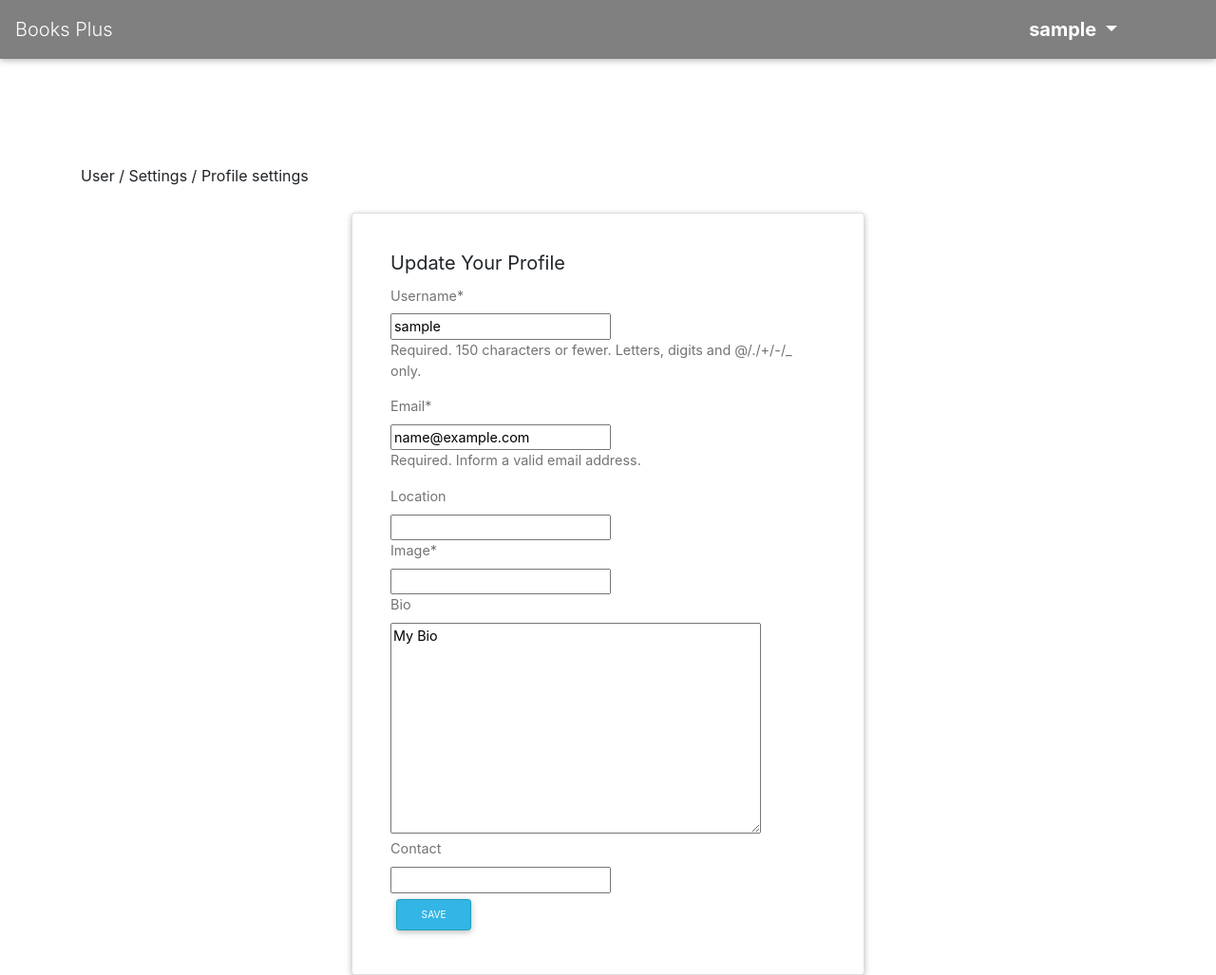
After one commit to Tajeu2001/Books-Plus, a Django app: a page that uses book_app/templates/edit.html in a window 1280 px wide. The commit adds this page. Shown: the whole page at 95% size. Run offline with Django 3.2, Linux system fonts and the light colour scheme; the visitor is signed in with stand-in values (Sample User, id 1); data comes from the database, SQL or seed files in the repository; some libraries are stand-ins or nearby versions.

Commit message:
Create user profile functionality

```diff
--- a/book_app/forms.py
+++ b/book_app/forms.py
@@ -1,6 +1,7 @@
 from django import forms
 from django.contrib.auth.forms import UserCreationForm
 from django.contrib.auth.models import User
+from .models import  Profile,Book
 
 
 
@@ -10,3 +11,16 @@ class Registration(UserCreationForm):
 class Meta:
     model = User
     fields = ['username','email','password1','password2']
+
+class UpdateUserForm(forms.ModelForm):
+    email = forms.EmailField(max_length=254, help_text='Required. Inform a valid email address.')
+
+    class Meta:
+        model = User
+        fields = ('username', 'email')
+
+
+class UpdateUserProfileForm(forms.ModelForm):
+    class Meta:
+        model = Profile
+        fields = [ 'location', 'profile_picture', 'bio', 'contact','location']
--- a/book_app/models.py
+++ b/book_app/models.py
@@ -3,13 +3,14 @@ from django.contrib.auth.models import User
 from django.db.models.signals import post_save
 from django.dispatch import receiver
 from cloudinary.models import CloudinaryField
+import datetime as dt
 
 
 class Profile(models.Model):
     user = models.OneToOneField(User, on_delete=models.CASCADE, related_name='profile')
     profile_picture = CloudinaryField('image')
     bio = models.TextField(max_length=500, default="My Bio", blank=True)
-    name = models.CharField(blank=True, max_length=120)
+    contact = models.CharField(blank=True, max_length=120)
     location = models.CharField(max_length=60, blank=True)
 
     def __str__(self):
--- /dev/null
+++ b/book_app/templates/edit.html
@@ -0,0 +1,27 @@
+{% extends 'base.html' %}
+{% load crispy_forms_tags %}
+{% block content %}
+
+<div class="container" style="margin-top:7%;">
+    <p style="margin-top:10%">User / Settings / Profile settings</p>
+    <div class="row">
+        <div class="col-md-3"></div>
+        <div class="col-md-6">
+            <div class="card" style="margin-top:2%; padding:20px">
+                <div class="card-body">
+                    <h5 class="card-title"><a>Update Your Profile</a></h5>
+                    <div class="card-text">
+                        <form action="" method="post" enctype="multipart/form-data" novalidate>
+                            {% csrf_token %}
+                            {{ user_form|crispy }}
+                            {{ prof_form|crispy }}
+                            <input type="submit" class="btn btn-sm btn-info" value="Save"/>
+                        </form>
+                    </div>
+                </div>
+            </div>
+        </div>
+        <div class="col-md-3"></div>
+    </div>
+</div>
+{% endblock %}
--- a/book_app/templates/navbar.html
+++ b/book_app/templates/navbar.html
@@ -21,7 +21,11 @@ aria-controls="navbarSupportedContent-333" aria-expanded="false" aria-label="Tog
 </a>
 <div class="dropdown-menu dropdown-menu-right dropdown-default" aria-labelledby="navbarDropdownMenuLink-333">
   <a class="dropdown-item" href="{% url 'logout' %}">Log Out</a>
+  <a class="dropdown-item" href="{% url 'profile' user.username  %}">My account</a>
 </div>
+
+<div class="dropdown-menu dropdown-menu-right dropdown-default" aria-labelledby="navbarDropdownMenuLink-333">
+
 </li>
 <li class="nav-item active" style="padding-top: 10px"></li>
 
--- a/book_app/urls.py
+++ b/book_app/urls.py
@@ -8,4 +8,6 @@ urlpatterns = [
   path('accounts/login/',views.login,name='login'),
   path('logout/',auth_views.LogoutView.as_view(template_name = 'registration/logout.html'),name='logout'),
   path('',views.index, name='index'),
+  path('profile/<username>/', views.profile, name='profile'),
+  path('profile/<username>/settings', views.edit_profile, name='edit'),
 ]
--- a/book_app/views.py
+++ b/book_app/views.py
@@ -4,9 +4,9 @@ from django.contrib.auth import authenticate, login
 from django.contrib.auth import login as auth_login
 from django.contrib.auth.decorators import login_required
 from django.contrib.auth.forms import AuthenticationForm, UserCreationForm
-from . forms import Registration
+from . forms import Registration, UpdateUserForm, UpdateUserProfileForm
 from django.http import HttpResponse, Http404,HttpResponseRedirect
-from .models import Profile
+from .models import Profile,Book
 from django.contrib.auth.models import User
 
 # Create your views here.
@@ -46,21 +46,37 @@ def index(request):
 
     return render (request, 'index.html')
 
-@login_required
-def profile(request):
-    current_user = request.user
-    projects = Project.objects.filter(user_id= current_user.id).all()
 
-    return render(request,'profile.html',{'current_user':current_user,'projects':projects})
+@login_required(login_url='login')
+def profile(request, username):
+    return render(request, 'profile.html')
 
-@login_required
-def update_profile(request):
-    current_user = request.user
+
+def user_profile(request, username):
+    user_prof = get_object_or_404(User, username=username)
+    if request.user == user_prof:
+        return redirect('profile', username=request.user.username)
+    params = {
+        'user_prof': user_prof,
+    }
+    return render(request, 'userprofile.html', params)
+
+
+@login_required(login_url='login')
+def edit_profile(request, username):
+    user = User.objects.get(username=username)
     if request.method == 'POST':
-        user_form = UpdateUserForm(request.POST,instance=request.user)
-        return redirect('profile')
-
+        user_form = UpdateUserForm(request.POST, instance=request.user)
+        prof_form = UpdateUserProfileForm(request.POST, request.FILES, instance=request.user.profile)
+        if user_form.is_valid() and prof_form.is_valid():
+            user_form.save()
+            prof_form.save()
+            return redirect('profile', user.username)
     else:
         user_form = UpdateUserForm(instance=request.user)
-
-    return render(request, 'update_profile.html', {'user_form':user_form , })
+        prof_form = UpdateUserProfileForm(instance=request.user.profile)
+    params = {
+        'user_form': user_form,
+        'prof_form': prof_form
+    }
+    return render(request, 'edit.html', params)
--- a/books/settings.py
+++ b/books/settings.py
@@ -131,7 +131,7 @@ USE_I18N = True
 
 USE_L10N = True
 
-USE_TZ = True
+USE_TZ = False
 
 
 # Static files (CSS, JavaScript, Images)
```
Also changed, not shown: book_app/templates/profile.html (+19 -0 lines), book_app/templates/userprofile.html (added, +9 -0 lines).
